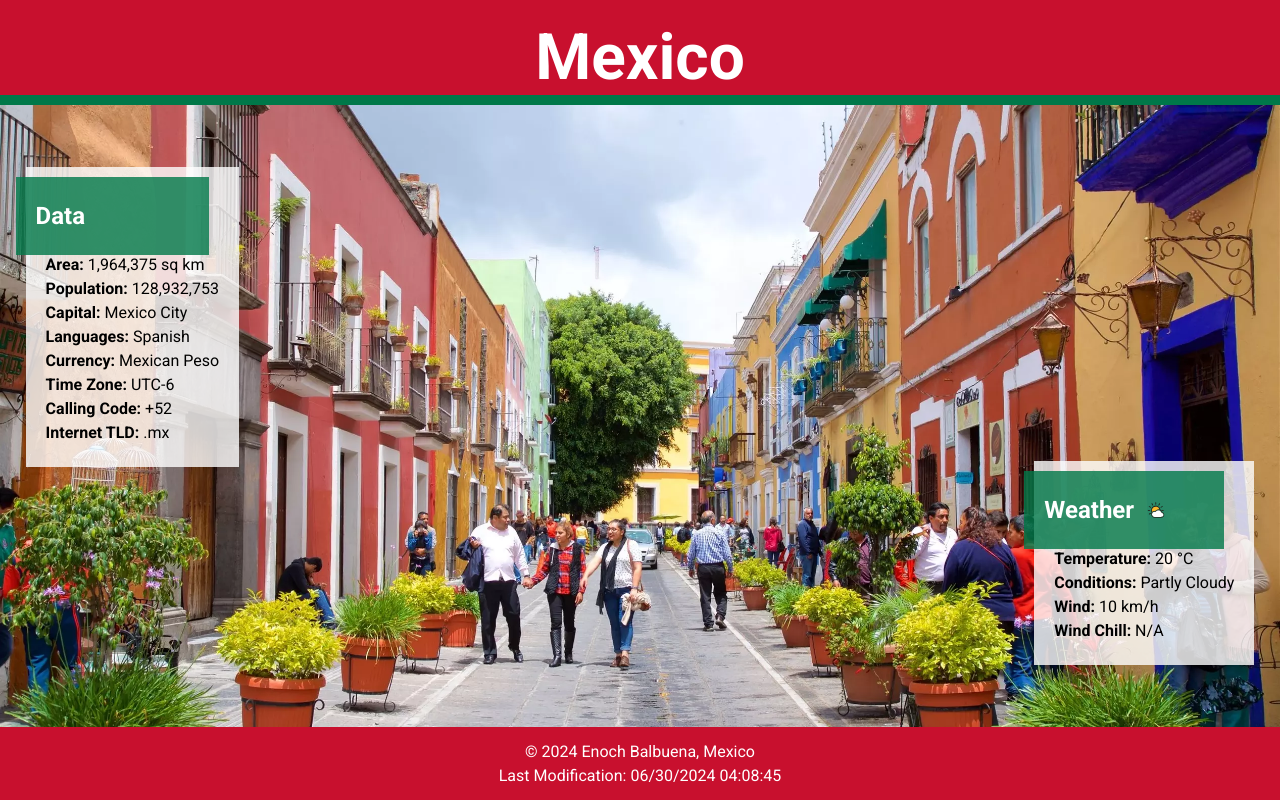
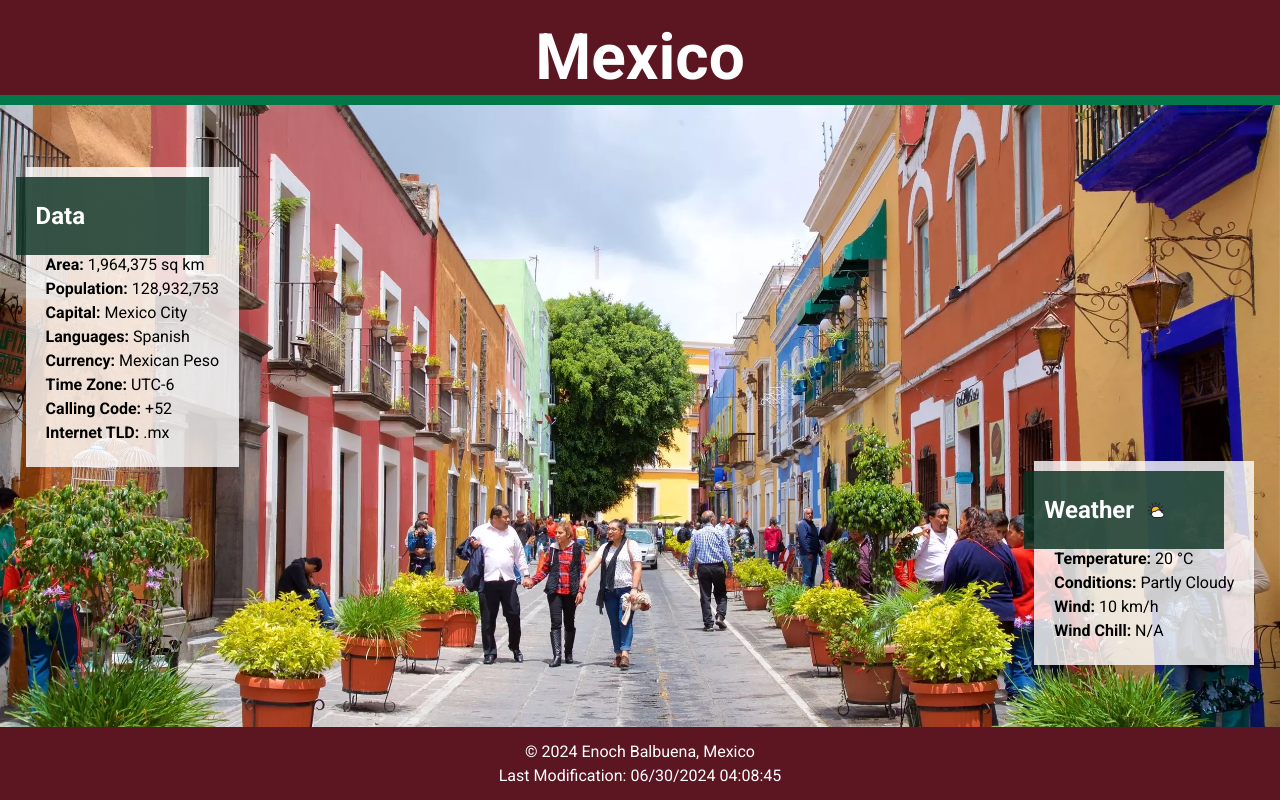
Before and after one commit to enochbalbuena/wdd131, a plain HTML site: page place.html in a window 1280 px wide. Drawn offline with Linux system fonts and the light colour scheme.

Commit message:
fixed style

```diff
--- a/styles/place.css
+++ b/styles/place.css
@@ -10,7 +10,7 @@ body {
 }
 
 header {
-    background-color: #c8102e;
+    background-color: #5c1622;
     color: white;
     text-align: center;
     padding: 20px;
@@ -75,7 +75,7 @@ section {
 .section-header {
     display: flex;
     align-items: center;
-    background-color: rgba(0, 120, 73, 0.8);
+    background-color: rgba(7, 45, 30, 0.8);
     padding: 5px 20px;
     margin: -20px 0 10px -20px;
     position: relative;
@@ -103,7 +103,7 @@ section .label {
 }
 
 footer {
-    background-color: #c8102e;
+    background-color: #5c1622;
     color: white;
     text-align: center;
     padding: 10px;
@@ -196,14 +196,10 @@ footer p {
 
     #data {
         position: absolute;
-        top: 10%;
-        left: 2%;
     }
 
     #weather {
         position: absolute;
-        bottom: 10%;
-        right: 2%;
     }
 
     section {
```
Also changed, not shown: 1 other file.
